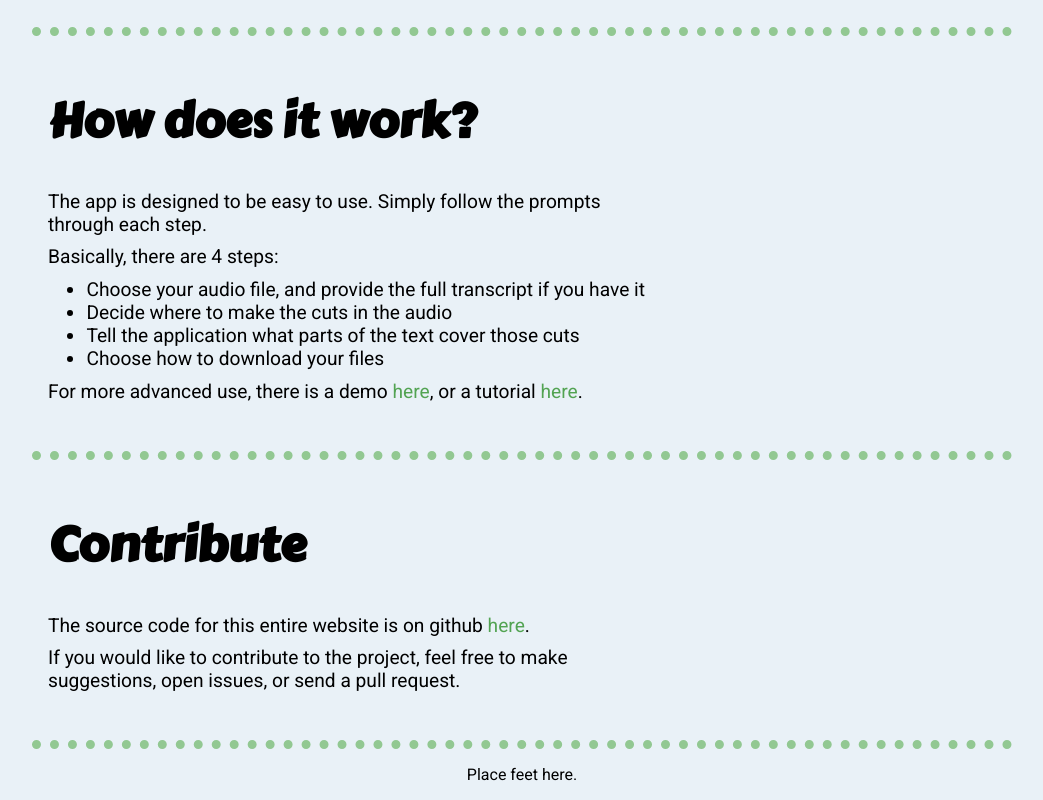
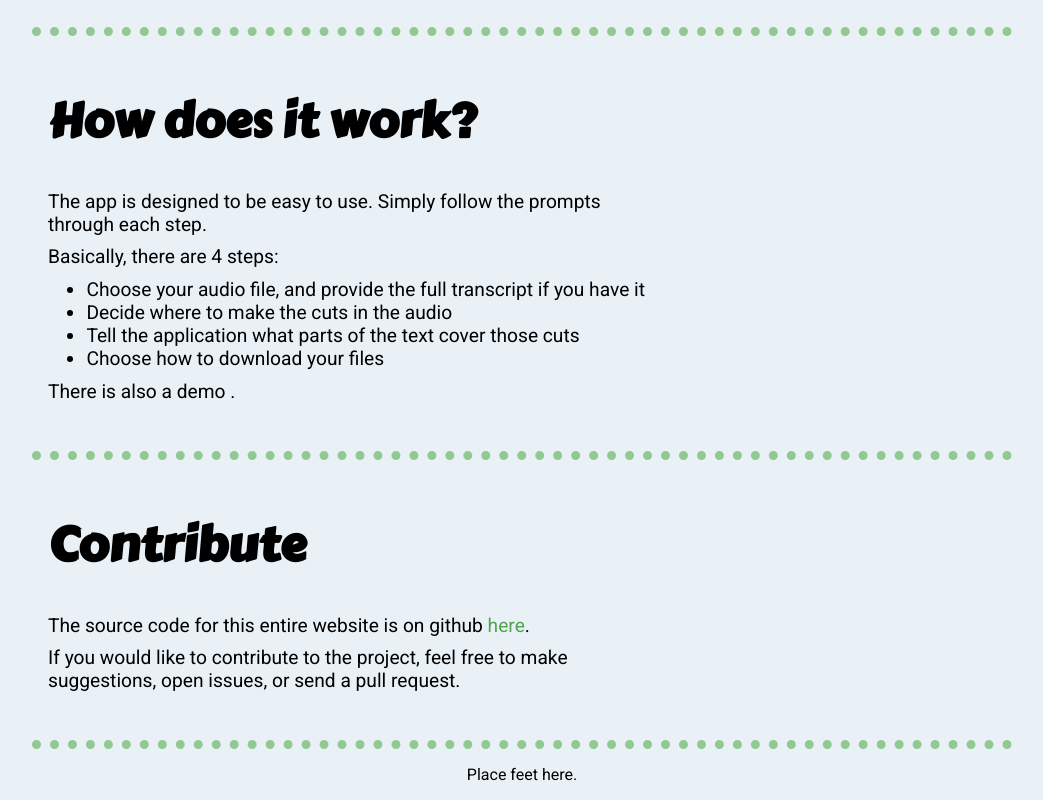
Before and after one commit to birkheadc/transcript_chopper, a React app: page /welcome in a window 1280 px wide. Shown: the part 1234-2034 px from the top of the page, without its empty margins (118-1161 px from the left). Built offline with nearby package versions, Linux system fonts and the light colour scheme.

Commit message:
Add link to youtube demo

```diff
--- a/src/components/welcome/welcomePage/WelcomePage.tsx
+++ b/src/components/welcome/welcomePage/WelcomePage.tsx
@@ -40,7 +40,7 @@ function WelcomePage(props: WelcomePageProps): JSX.Element | null {
                   <li>Tell the application what parts of the text cover those cuts</li>
                   <li>Choose how to download your files</li>
                 </ol>
-                <p>For more advanced use, there is a demo <a>here</a>, or a tutorial <a>here</a>.</p>
+                <p>There is also a demo <a href="https://www.youtube.com/watch?v=lmHeTSOt4XI" target="blank" rel="noopener noreferrer"></a>.</p>
               </div>
             </div>
           </section>
```
